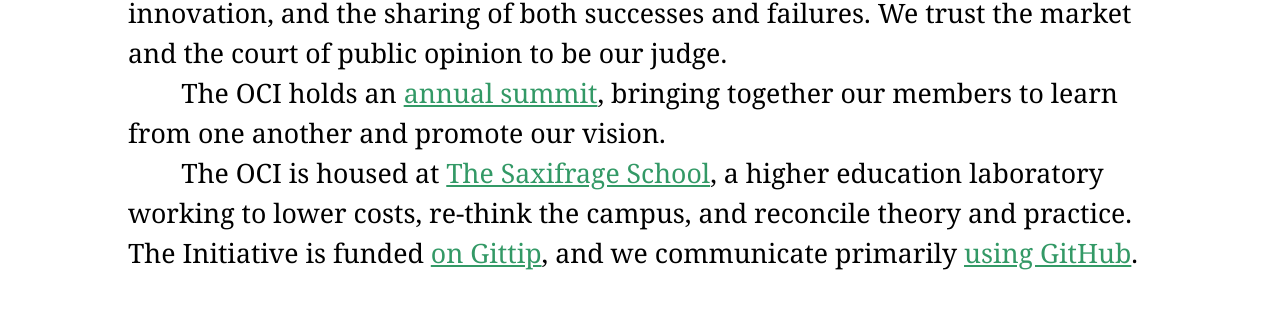
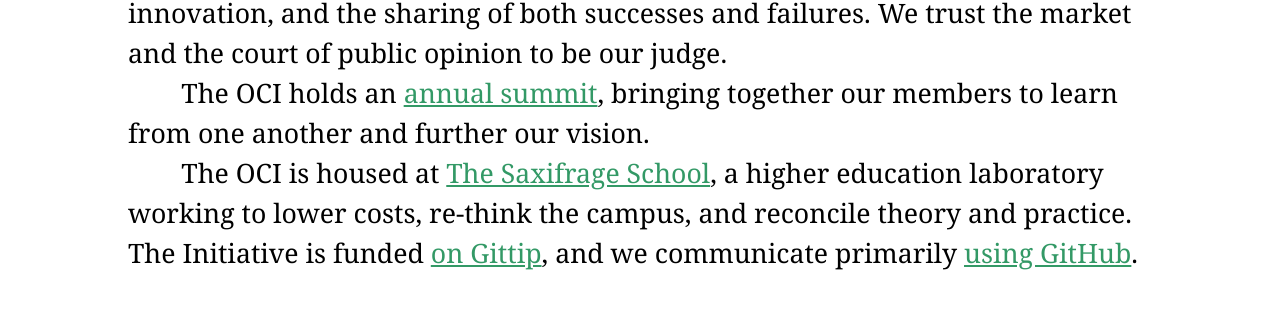
Before and after one commit to opencompany/www.opencompany.org, a Jekyll site: the page built from about/index.md, in a window 1280 px wide. Shown: the part 1492-1804 px from the top of the page. Built offline with Jekyll 4.4.1, drawn with Linux system fonts in a browser that asks for light colours; Markdown is read by kramdown in place of the engine named in the settings.

Commit message:
Tim likes to further, not promote

```diff
--- a/about/index.md
+++ b/about/index.md
@@ -43,7 +43,7 @@
 the market and the court of public opinion to be our judge.
 
 The OCI holds an [annual summit](/summit/), bringing together our members to
-learn from one another and promote our vision.
+learn from one another and further our vision.
 
 The OCI is housed at [The Saxifrage School](http://www.saxifrageschool.org/), a
 higher education laboratory working to lower costs, re-think the campus, and
```
Also changed, not shown: summit/index.md (+1 -1 lines).
